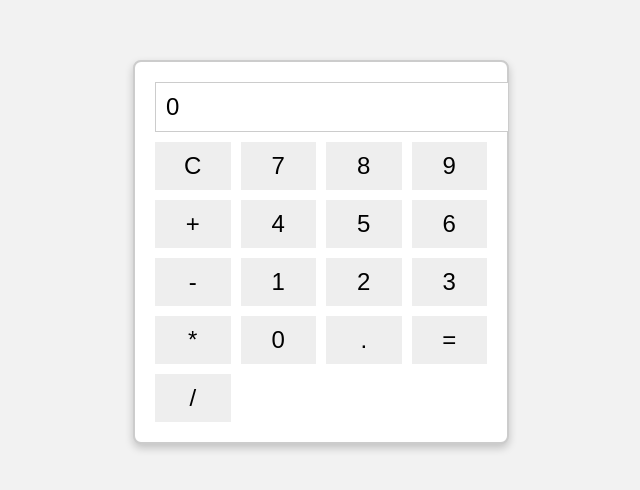
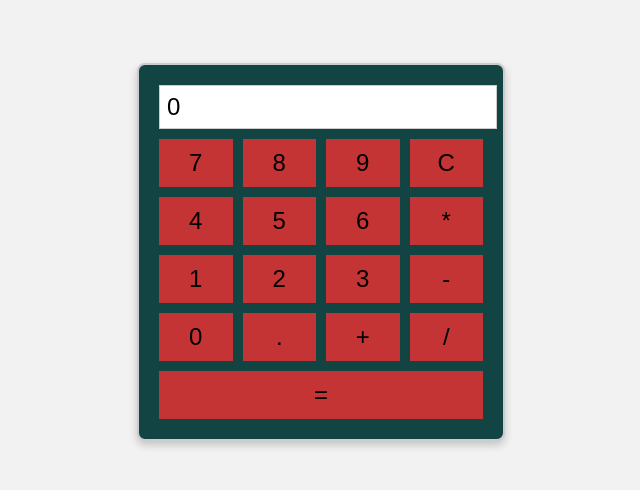
Before and after one commit to DannielR98/Calculator, a plain HTML site: page index.html in a window 1280 px wide. Shown: the part 148-638 px from the top of the page, without its empty margins (319-959 px from the left). Drawn offline with Linux system fonts and the light colour scheme.

Commit message:
Add files via upload
Changed colours and made the "equal sign" bigger and moved it to the bottom. Also rearranged the buttons to better match an actual calculator

```diff
--- a/index.html
+++ b/index.html
@@ -10,23 +10,32 @@
     <div class="calculator">
         <input type="text" id="result" value="0">
         <div class="buttons">
-            <button onclick="clearResult()">C</button>
             <button onclick="appendToResult('7')">7</button>
             <button onclick="appendToResult('8')">8</button>
             <button onclick="appendToResult('9')">9</button>
-            <button onclick="appendToResult('+')">+</button>
+            <button onclick="clearResult()">C</button>
+
+
             <button onclick="appendToResult('4')">4</button>
             <button onclick="appendToResult('5')">5</button>
             <button onclick="appendToResult('6')">6</button>
-            <button onclick="appendToResult('-')">-</button>
+            <button onclick="appendToResult('*')">*</button>
+
             <button onclick="appendToResult('1')">1</button>
             <button onclick="appendToResult('2')">2</button>
             <button onclick="appendToResult('3')">3</button>
-            <button onclick="appendToResult('*')">*</button>
+            <button onclick="appendToResult('-')">-</button>
+
             <button onclick="appendToResult('0')">0</button>
             <button onclick="appendToResult('.')">.</button>
-            <button onclick="calculateResult()">=</button>
+
+
+            <button onclick="appendToResult('+')">+</button>
+
+
             <button onclick="appendToResult('/')">/</button>
+
+            <button class="equals-button" onclick="calculateResult()">=</button>
         </div>
     </div>
     <script src="script.js"></script>
--- a/style.css
+++ b/style.css
@@ -14,27 +14,36 @@ body {
     padding: 20px;
     box-shadow: 0px 4px 8px rgba(0, 0, 0, 0.2);
     text-align: center;
+    background-color: rgb(19, 68, 68);
+
 }
 
 #result {
     width: 100%;
-    padding: 10px;
+    padding: 7px;
+    padding-right: 5px;
     font-size: 24px;
     border: 1px solid #ccc;
     margin-bottom: 10px;
+
 }
-
+.equals-button {
+    grid-column: span 4; /* Span 4 columns */
+    grid-row: 5; /* Position it at the bottom (fifth row) */
+    font-size: 24px;
+}
 .buttons {
     display: grid;
     grid-template-columns: repeat(4, 1fr);
     grid-gap: 10px;
+    color: rgb(204, 50, 50);
 }
 
 button {
     font-size: 24px;
     padding: 10px;
     border: none;
-    background-color: #eee;
+    background-color: #c43434;
     cursor: pointer;
 }
 
```
